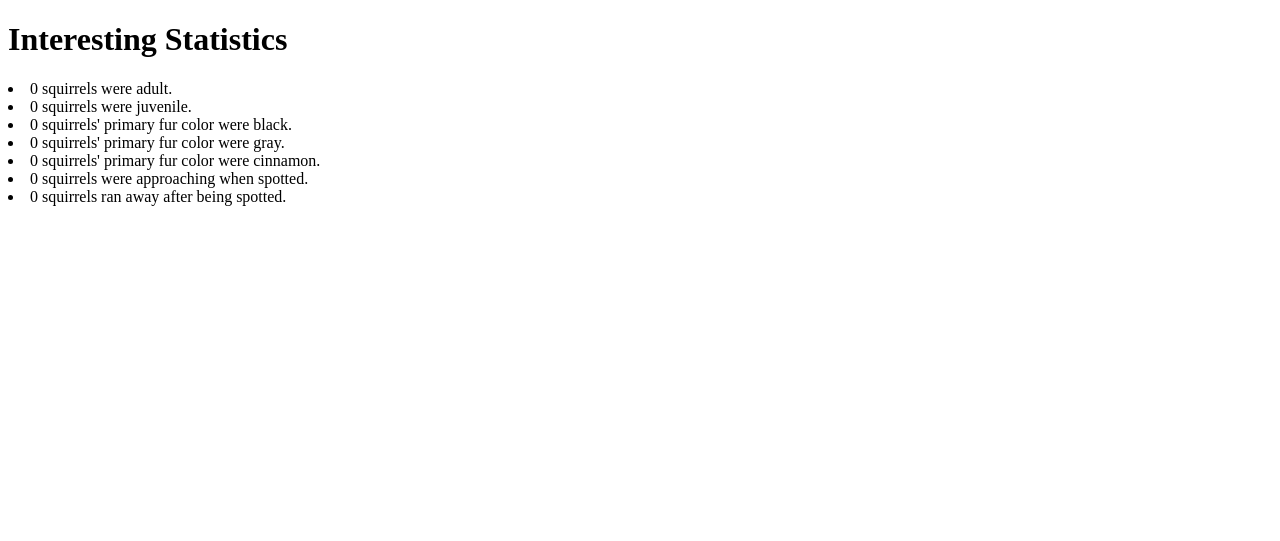
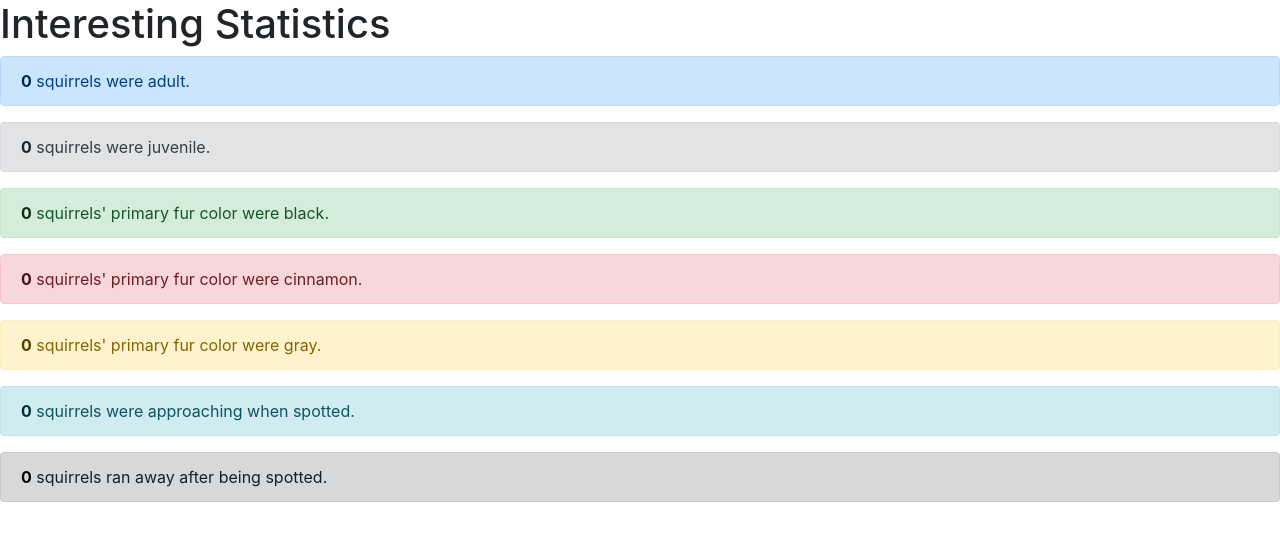
Before and after one commit to type-null/Website-central-park-squirrel-tracker, a Django app: page /sightings/stats/ in a window 1280 px wide. Shown: the top 541 px of the page. Run offline with Django 3.2, Linux system fonts and the light colour scheme; data that the repository does not hold is empty; some libraries are stand-ins or nearby versions.

Commit message:
Some beautification

```diff
--- a/sightings/templates/sightings/stats.html
+++ b/sightings/templates/sightings/stats.html
@@ -3,16 +3,35 @@
 <head>
 <meta charset="utf-8">
 <meta name="author" content="Weihang Ren, Zhongyu Zhang" >
+<meta name="viewport" content="width=device-width, initial-scale=1, shrink-to-fit=no">
+<link rel="stylesheet" href="https://maxcdn.bootstrapcdn.com/bootstrap/4.0.0/css/bootstrap.min.css" integrity="sha384-Gn5384xqQ1aoWXA+058RXPxPg6fy4IWvTNh0E263XmFcJlSAwiGgFAW/dAiS6JXm" crossorigin="anonymous">
 <title>Statistics</title>
 </head>
-    <body>
-	<h1>Interesting Statistics</h1>
-	<li><span>{{adult}} squirrels were adult.</span></li>
-	<li><span>{{juvenile}} squirrels were juvenile.</span></li>
-	<li><span>{{black}} squirrels' primary fur color were black.</span></li>
-	<li><span>{{gray}} squirrels' primary fur color were gray.</span></li>
-	<li><span>{{cinnamon}} squirrels' primary fur color were cinnamon.</span></li>
-	<li><span>{{approach}} squirrels were approaching when spotted.</span></li>
-	<li><span>{{run}} squirrels ran away after being spotted.</span></li>
-    </body>
+  <body>
+    <h1>Interesting Statistics</h1>
+    <div class="alert alert-primary" role="alert">
+      <a href="#" class="alert-link">{{adult}}</a> squirrels were adult.
+    </div>
+    <div class="alert alert-secondary" role="alert">
+      <a href="#" class="alert-link">{{juvenile}}</a> squirrels were juvenile.
+    </div>
+    <div class="alert alert-success" role="alert">
+      <a href="#" class="alert-link">{{black}}</a> squirrels' primary fur color were black.
+    </div>
+    <div class="alert alert-danger" role="alert">
+      <a href="#" class="alert-link">{{cinnamon}}</a> squirrels' primary fur color were cinnamon.
+    </div>
+    <div class="alert alert-warning" role="alert">
+      <a href="#" class="alert-link">{{gray}}</a> squirrels' primary fur color were gray.
+    </div>
+    <div class="alert alert-info" role="alert">
+      <a href="#" class="alert-link">{{approach}}</a> squirrels were approaching when spotted.
+    </div>
+    <div class="alert alert-dark" role="alert">
+      <a href="#" class="alert-link">{{run}}</a> squirrels ran away after being spotted.
+    </div>
+    <script src="https://code.jquery.com/jquery-3.2.1.slim.min.js" integrity="sha384-KJ3o2DKtIkvYIK3UENzmM7KCkRr/rE9/Qpg6aAZGJwFDMVNA/GpGFF93hXpG5KkN" crossorigin="anonymous"></script>
+    <script src="https://cdnjs.cloudflare.com/ajax/libs/popper.js/1.12.9/umd/popper.min.js" integrity="sha384-ApNbgh9B+Y1QKtv3Rn7W3mgPxhU9K/ScQsAP7hUibX39j7fakFPskvXusvfa0b4Q" crossorigin="anonymous"></script>
+    <script src="https://maxcdn.bootstrapcdn.com/bootstrap/4.0.0/js/bootstrap.min.js" integrity="sha384-JZR6Spejh4U02d8jOt6vLEHfe/JQGiRRSQQxSfFWpi1MquVdAyjUar5+76PVCmYl" crossorigin="anonymous"></script>
+  </body>
 </html>
--- a/sightings/views.py
+++ b/sightings/views.py
@@ -19,6 +19,7 @@ def update(request, squirrel_id):
     else:
         form = SquirrelForm(instance=sighting)
     context = {
+        'sighting': sighting,
         'form': form,
     }
     return render(request, 'sightings/update.html', context)
```
Also changed, not shown: sightings/templates/sightings/update.html (+12 -5 lines).
